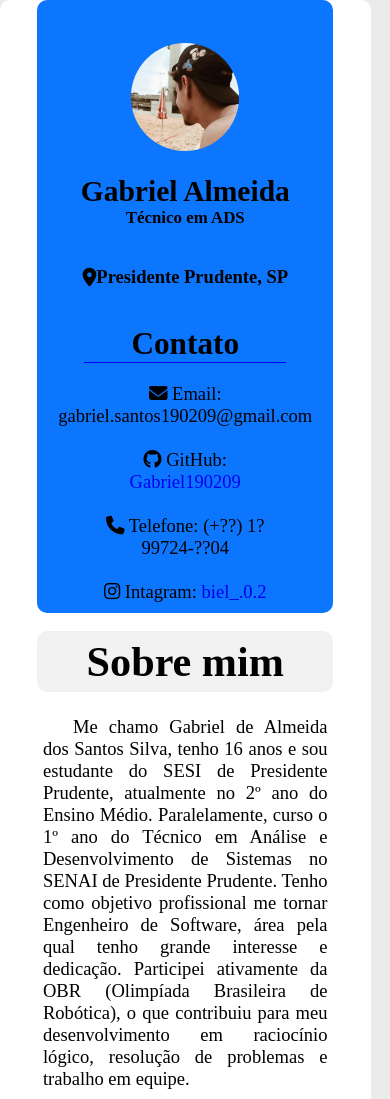
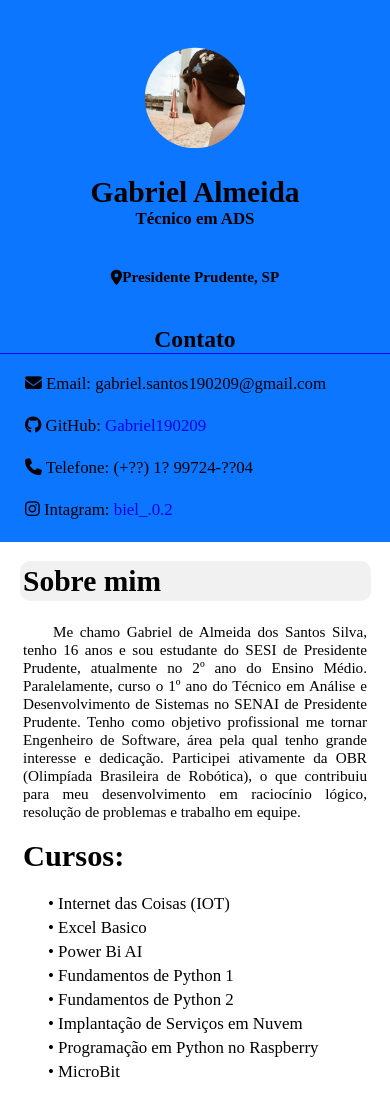
Before and after one commit to Gabriel190209/Meu_Curr-culo, a plain HTML site: page index.html in a window 390 px wide. Shown: the top 1099 px of the page. Drawn offline with Linux system fonts and the light colour scheme.

Commit message:
Add files via upload

```diff
--- a/CSS/style.css
+++ b/CSS/style.css
@@ -35,92 +35,6 @@ body {
     border-radius: 10px 10px 10px;
 }
 
-@media (max-width: 900px) {
-    #container {
-        flex-direction: column;
-        align-items: center;
-        width: 95%;
-    }
-
-    #cabecalho {
-        width: 100%;
-        padding: 5% 0;
-        text-align: center;
-    }
-
-    #principal {
-        width: 100%;
-        padding: 5%;
-    }
-
-    header {
-        width: 100%;
-    }
-
-    .perfil {
-        width: 40%;
-        max-width: 150px;
-    }
-
-    #div_nome_profissao,
-    #div_localizacao,
-    #div_contato,
-    #div_lista_contato {
-        width: 100%;
-        align-items: center;
-        text-align: center;
-    }
-
-    /* contatos continuam centralizados */
-    #lista_contato {
-        width: 100%;
-        padding: 0;
-        display: flex;
-        flex-direction: column;
-        align-items: center;
-    }
-
-    /* cursos ficam alinhados à esquerda */
-    #conteudo ul {
-        width: 100%;
-        display: block;
-        padding-left: 20px; /* recuo padrão */
-        text-align: left;
-    }
-
-    li {
-        font-size: 2.2vh;
-    }
-
-    #nome {
-        font-size: 4vh;
-    }
-
-    #profissao {
-        font-size: 2.5vh;
-    }
-
-    #text_localizacao {
-        font-size: 2vh;
-        justify-content: center;
-    }
-
-    #contato {
-        font-size: 3vh;
-    }
-
-    #titulo {
-        font-size: 4vh;
-        text-align: center;
-    }
-
-    #conteudo {
-        font-size: 2vh;
-        text-align: justify;
-    }
-}
-
-
 #cabecalho {
     width: 80%;
     display: flex;
@@ -141,8 +55,8 @@ body {
 #div_img,
 #div_localizacao,
 #div_contato {
-    flex: 1; /* ocupa espaço proporcional */
-    min-width: 0; /* deixa o texto encolher */
+    flex: 1;
+    min-width: 0;
 }
 
 header {
@@ -272,3 +186,91 @@ a {
 a:hover {
     text-decoration: underline;
 }
+
+@media (max-width: 900px) {
+    #container {
+        flex-direction: column;
+        align-items: center;
+        width: 100%;
+    }
+
+    #cabecalho {
+        width: 100%;
+        padding: 5% 0;
+        text-align: center;
+        border: solid 0px;
+        border-radius: 0px;
+    }
+
+    #principal {
+        width: 100%;
+        padding: 5%;
+    }
+
+    header {
+        width: 100%;
+    }
+
+    .perfil {
+        width: 35%;
+        max-width: 130px;
+    }
+
+    #div_nome_profissao,
+    #div_localizacao,
+    #div_contato,
+    #div_lista_contato {
+        width: 100%;
+        align-items: center;
+        text-align: center;
+    }
+
+
+    #lista_contato {
+        width: 100%;
+        display: block;
+        padding-left: 20px;
+        text-align: left;
+    }
+
+
+    #conteudo ul {
+        width: 100%;
+        display: block;
+        padding-left: 20px;
+        text-align: left;
+    }
+
+    li {
+        font-size: 2vh;
+        padding-left: 5px;
+    }
+
+    #nome {
+        font-size: 3.5vh;
+    }
+
+    #profissao {
+        font-size: 2vh;
+    }
+
+    #text_localizacao {
+        font-size: 1.8vh;
+        justify-content: center;
+    }
+
+    #contato {
+        font-size: 2.8vh;
+    }
+
+    #titulo {
+        font-size: 3.5vh;
+        padding: 1%;
+    }
+
+    #conteudo {
+        font-size: 1.8vh;
+        padding: 1%;
+        text-align: justify;
+    }
+}
```
